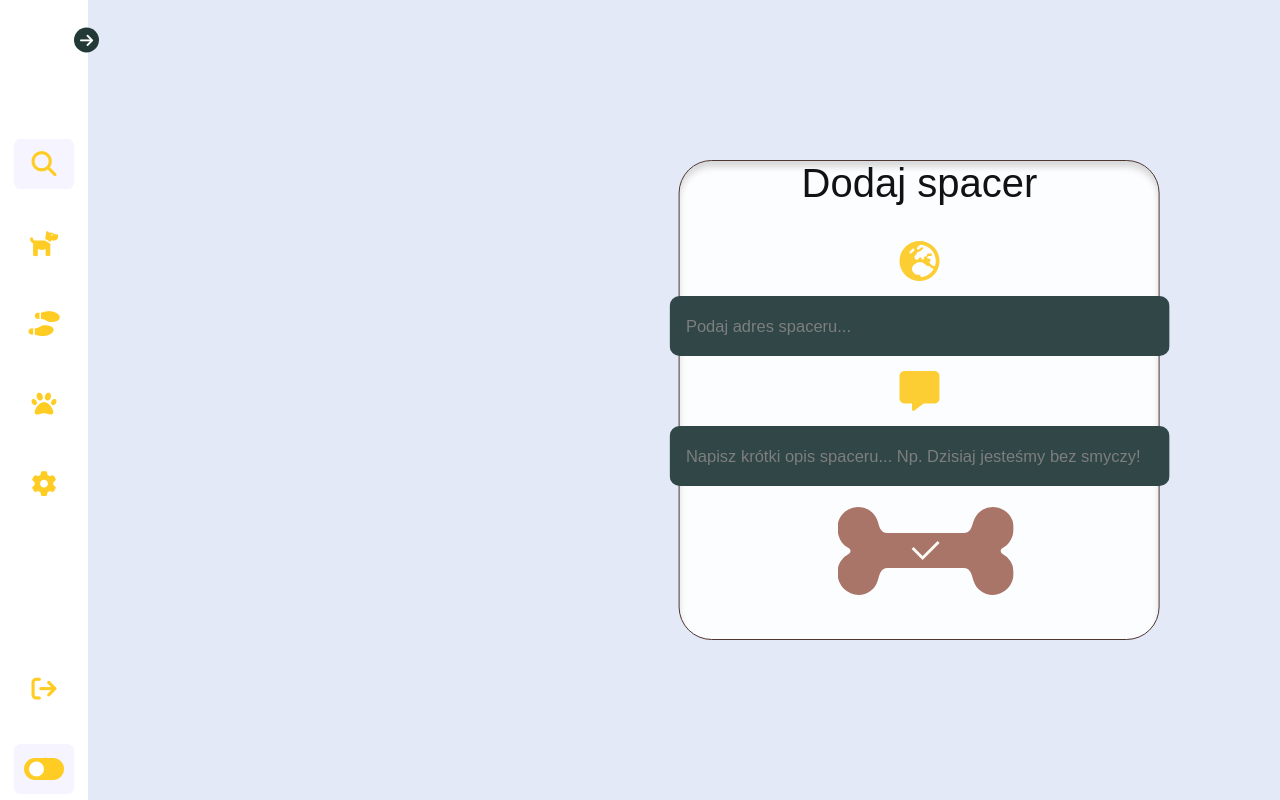
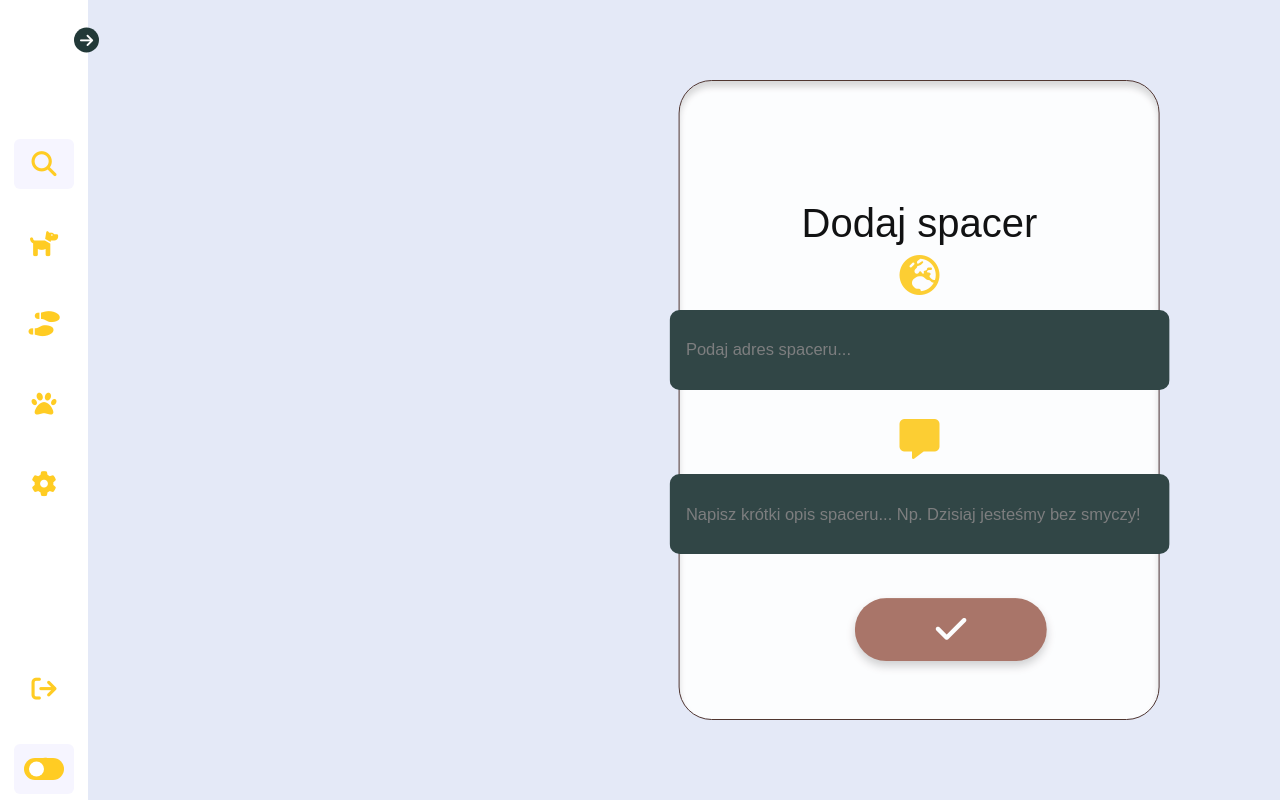
Before and after one commit to GabrielaWielgus/WDPAI, a PHP site: page /add_dog/public/views/walks.php in a window 1280 px wide. Run offline with PHP 8.4, Linux system fonts and the light colour scheme; some libraries are stand-ins or nearby versions.

Commit message:
Add-dog view with styling

```diff
--- a/public/css/style.css
+++ b/public/css/style.css
@@ -9,8 +9,6 @@ body {
     position: relative;
     width: 100%;
     height: 100vh;
-
-
     display: flex;
     flex-direction: row;
     justify-content: center;
@@ -28,7 +26,7 @@ body {
 }
 form.login {
     position: absolute;
-    top: 60%;
+    top: 50%;
     left: 70%;
     width: 40%;
     height: 60%;
@@ -43,23 +41,60 @@ form.login {
     box-shadow: inset 0px 6px 6px #00000029;
     border-radius: 33px;
 }
+button {
+    position: absolute;
+    top: 75%;
+    left: 42%;
+    height: 10%;
+    width:40%;
+    transform: translate(-50%, -50%);
+    font: normal normal 300 30px/41px Arial;
+    color: #FFFFFF;
+    background: #A46C5D 0% 0% no-repeat padding-box;
+    box-shadow: 0 5px 10px rgba(0,0,0,0.2);
+    border-radius: 55px;
+    font-size: 35px;
+    opacity: 1;
+    border: none;
+    margin: 2em;
+    cursor:pointer;
+}
+
+button:hover {
+    transition-duration: 0.1s;
+    background-color: #a7877c;
+}
+
+button:after {
+    content:"";
+    display:block;
+    position: absolute;
+    border-radius: 4em;
+    left: 0;
+    top: 0;
+    width: 100%;
+    height: 100%;
+    opacity:0;
+    transition: all 0.5s;
+    box-shadow: 0 0 40px 40px white;
+}
+
+button:active:after {
+    box-shadow: 0 0 0 0 #a7877c;
+    position: absolute;
+    border-radius: 4em;
+    left: 0;
+    top:0;
+    opacity: 1;
+    transition: 1s;
+}
 
 b {
-    text-align: left;
-    font: normal normal normal 40px/45px Arial;
+    font: normal normal normal 40px/5px Arial;
     letter-spacing: 0px;
     color: #FFFCF5;
     text-align: center;
-    margin-bottom: 1em;
-    margin-top: 2em;
-}
-
-button {
-    background: transparent;
-    width: 34%;
-    height: 30%;
-    border: none;
-    margin: 2em;
+    margin-bottom: 3em;
 }
 
 input {
@@ -72,7 +107,6 @@ input {
     padding: 1em;
     margin: 0.3em;
     border-radius: 10px;
-    top: 225px;
     width: 60%;
     height: 2%;
 }
--- a/public/css/walks.css
+++ b/public/css/walks.css
@@ -3,7 +3,7 @@ form.add-walk{
     top: 50%;
     left: 70%;
     width: 40%;
-    height: 60%;
+    height: 80%;
     transform: translate(-50%,-50%);
     display: flex;
     flex-direction: column;
@@ -17,34 +17,31 @@ form.add-walk{
 }
 
 form.add-walk li{
-    height: 40px;
-    margin-top: 20px;
-    margin-bottom: 70px;
+    height: 25%;
+    margin-top: 1%;
     list-style: none;
     align-items: center;
 }
 
 form.add-walk b{
     color: #000000;
-    margin-top: auto;
-    margin-bottom: auto;
+    margin-bottom: 5%;
 }
 
 form.add-walk li input{
-    height: 60px;
+    height: 80px;
     width: 500px;
-    margin-top: auto;
     display: flex;
     flex-direction: column;
     font-size: 16.5px;
-    color:var(--text-color)
+    color:var(--text-color);
 }
 form.add-walk li .icon{
     height: 30px;
     display: flex;
     align-items: center;
     justify-content: center;
-    margin-top: 20px;
+    margin-top: 5px;
     margin-bottom: 20px;
     font-size: 40px;
 }
--- a/public/views/login.php
+++ b/public/views/login.php
@@ -12,7 +12,7 @@
         <div class="logo">
             <img src="public/img/logo.svg">
         </div>
-        <div class="'login-container">
+        <div class="login-container">
             <form class="login" action="login" method="POST">
                 <b>Zaloguj się</b>
                 <div class="messages">
@@ -27,7 +27,7 @@
                 <input name="user_name" type="text" placeholder="John Doe">
                 <input name="email" type="text" placeholder="email@mail.com">
                 <input name="password" type="password" placeholder="password">
-                <button type="submit"><img src="public/img/button_login.svg"></button>
+                <button type="submit"><i class="fa-solid fa-check"></i></button>
             </form>
         </div>
     </div>
--- a/public/views/walks.php
+++ b/public/views/walks.php
@@ -92,7 +92,7 @@
 
     <section class="home">
         <!-- TODO: ADD MAPS FUNCTIONALY -->
-        <div class="'add-walk-container">
+        <div class="add-walk-container">
             <form class="add-walk">
                 <b>Dodaj spacer</b>
                 <li class="search-adress">
@@ -103,7 +103,7 @@
                     <i class="fa-solid fa-message icon"></i>
                     <input type="text" placeholder="Napisz krótki opis spaceru... Np. Dzisiaj jesteśmy bez smyczy!">
                 </li>
-                <button><img src="public/img/button_login.svg"></button>
+                <button><i class="fa-solid fa-check"></i></button>
             </form>
         </div>
     </section>
```
Also changed, not shown: public/css/add_dog.css (added, +136 -0 lines), public/views/add_dog.php (+23 -12 lines).
